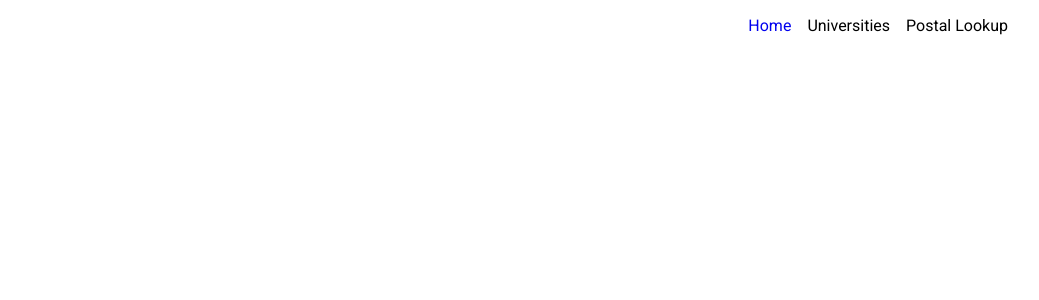
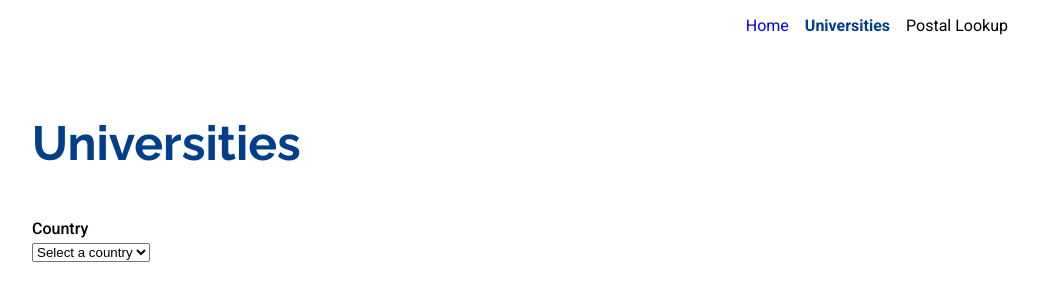
Before and after one commit to Nickil13/nickilindstrom_launchpad-react-code-challenge, a React (Create React App) app: page /universities in a window 1280 px wide. Shown: the top 300 px of the page, without its empty margins (96-1135 px from the left). Built offline with nearby package versions, Linux system fonts and the light colour scheme.

Commit message:
store setup for countries

```diff
--- a/src/App.js
+++ b/src/App.js
@@ -1,6 +1,6 @@
 import { BrowserRouter as Router, Routes, Route } from "react-router-dom";
 import { Navbar } from "./components";
-import { Home } from "./pages";
+import { Home, Universities } from "./pages";
 
 function App() {
     return (
@@ -9,6 +9,7 @@ function App() {
             <main>
                 <Routes>
                     <Route path="/" element={<Home />} />
+                    <Route path="/universities" element={<Universities />} />
                 </Routes>
             </main>
             <footer></footer>
--- a/src/components/Navbar.js
+++ b/src/components/Navbar.js
@@ -16,7 +16,16 @@ export default function Navbar() {
                             Home
                         </NavLink>
                     </li>
-                    <li>Universities</li>
+                    <li>
+                        <NavLink
+                            to="/universities"
+                            className={({ isActive }) =>
+                                isActive ? "active-nav" : ""
+                            }
+                        >
+                            Universities
+                        </NavLink>
+                    </li>
                     <li>Postal Lookup</li>
                 </ul>
             </div>
--- /dev/null
+++ b/src/pages/Universities.js
@@ -0,0 +1,18 @@
+import React from "react";
+
+export default function Universities() {
+    const handleSelectCountry = (e) => {
+        e.preventDefault();
+    };
+    return (
+        <div className="container">
+            <h1>Universities</h1>
+            <form onSubmit={handleSelectCountry}>
+                <label htmlFor="country">Country</label>
+                <select className="country-select" name="country" id="country">
+                    <option value="default">Select a country</option>
+                </select>
+            </form>
+        </div>
+    );
+}
--- a/src/pages/index.js
+++ b/src/pages/index.js
@@ -1,3 +1,4 @@
 import Home from "./Home";
+import Universities from "./Universities";
 
-export { Home };
+export { Home, Universities };
--- /dev/null
+++ b/src/reducers/countriesSlice.js
@@ -0,0 +1,30 @@
+import { createSlice } from "@reduxjs/toolkit";
+
+const initialState = {
+    countries: [],
+    loading: false,
+};
+
+export const countriesSlice = createSlice({
+    name: "countries",
+    initialState,
+    reducers: {
+        countriesLoading: (state) => {
+            state.loading = true;
+            state.error = "";
+        },
+        countriesLoaded: (state, action) => {
+            state.countries = [...action.payload];
+            state.loading = false;
+        },
+        countriesError: (state, action) => {
+            state.loading = false;
+            state.error = action.payload;
+        },
+    },
+});
+
+export const { countriesLoading, countriesLoaded, countriesError } =
+    countriesSlice.actions;
+
+export default countriesSlice.reducer;
--- a/src/store.js
+++ b/src/store.js
@@ -1,8 +1,10 @@
 import { configureStore } from "@reduxjs/toolkit";
 import postsReducer from "./reducers/postsSlice";
+import countriesReducer from "./reducers/countriesSlice";
 
 export const store = configureStore({
     reducer: {
         posts: postsReducer,
+        countries: countriesReducer,
     },
 });
```
Also changed, not shown: src/actions/countriesActions.js (added, +21 -0 lines).
